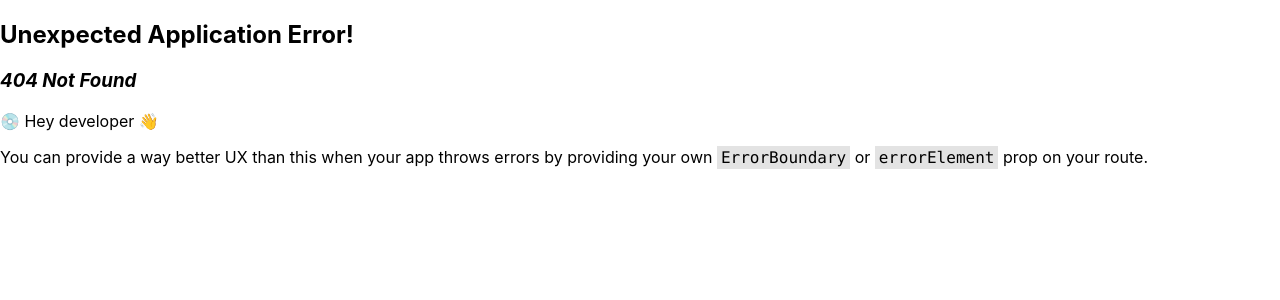
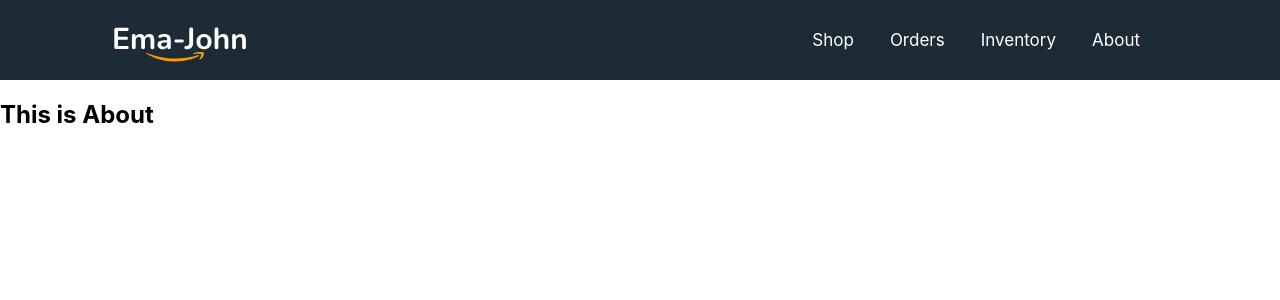
Before and after one commit to Samira-Shajahan-Borsha/ema-john-shopping-client, a React (Create React App) app: page /about in a window 1280 px wide. Before the commit this address had no page. Shown: the top 300 px of the page. Built offline with nearby package versions, Linux system fonts and the light colour scheme.

Commit message:
router set up complete

```diff
--- /dev/null
+++ b/src/components/About/About.js
@@ -0,0 +1,11 @@
+import React from 'react';
+
+const About = () => {
+    return (
+        <div>
+            <h2>This is About</h2>
+        </div>
+    );
+};
+
+export default About;
--- a/src/components/Header/Header.js
+++ b/src/components/Header/Header.js
@@ -1,4 +1,5 @@
 import React from 'react';
+import { Link } from 'react-router-dom';
 import logo from '../../images/Logo.svg';
 import './Header.css';
 
@@ -7,10 +8,10 @@
         <nav className='header'>
             <img src={logo} alt="" />
             <div>
-                <a href="/shop">Shop</a>
-                <a href="/orders">Orders</a>
-                <a href="/inventory">Inventory</a>
-                <a href="/about">About</a>
+                <Link to="/">Shop</Link>
+                <Link to="/orders">Orders</Link>
+                <Link to="/inventory">Inventory</Link>
+                <Link to="/about">About</Link>
             </div>
         </nav>
     );
--- a/src/layouts/Main.js
+++ b/src/layouts/Main.js
@@ -1,12 +1,12 @@
 import React from 'react';
+import { Outlet } from 'react-router-dom';
 import Header from '../components/Header/Header';
-import Shop from '../components/Shop/Shop';
 
 const Main = () => {
     return (
         <div>
             <Header></Header>
-            <Shop></Shop>
+            <Outlet></Outlet>
         </div>
     );
 };
```
Also changed, not shown: src/App.js (+23 -1 lines).
